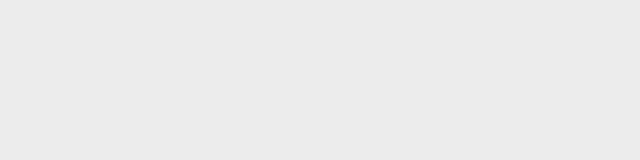
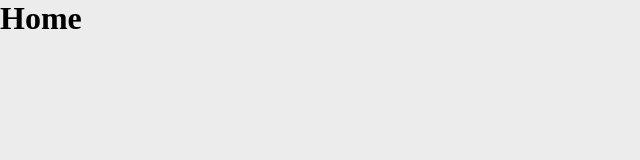
Before and after one commit to LGRosi/participamos-app, a React (Vite) app: page / in a window 1280 px wide. Shown: the top 160 px of the page, without its empty margins (0-640 px from the left). Built offline with nearby package versions, Linux system fonts and the light colour scheme.

Commit message:
Comienzo del ruteo con react-router-dom

```diff
--- a/src/App.tsx
+++ b/src/App.tsx
@@ -1,15 +1,19 @@
-import React from "react";
+import { Route, Routes } from "react-router-dom";
 import "./App.scss";
-import Comments from "./components/Comments";
-import Form from "./components/Form";
+
+const Home = () => <h1>Home</h1>
+
+const SearchPage = () => <h1>Search Page</h1>
 
 function App() {
 
   return (
-    <React.Fragment>
-        {/* <Comments /> */}
-        {/* <Form /> */}
-    </React.Fragment>
+    <div className="app">
+      <Routes>
+        <Route path="/" element={<Home />} />
+        <Route path="/search-page" element={<SearchPage />} />
+      </Routes>
+    </div>
   );
 }
 
```
Also changed, not shown: src/main.tsx (+5 -5 lines).
